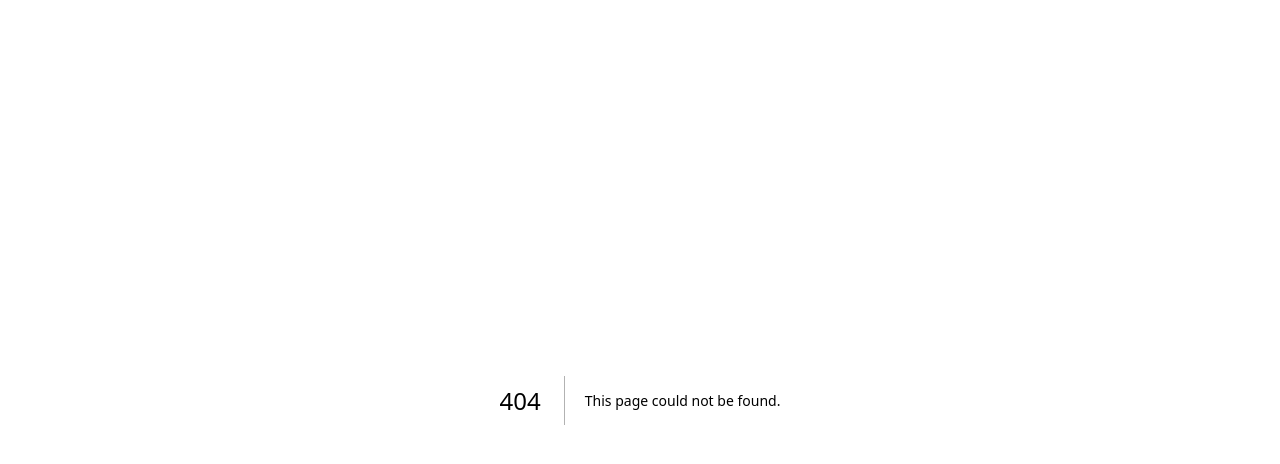
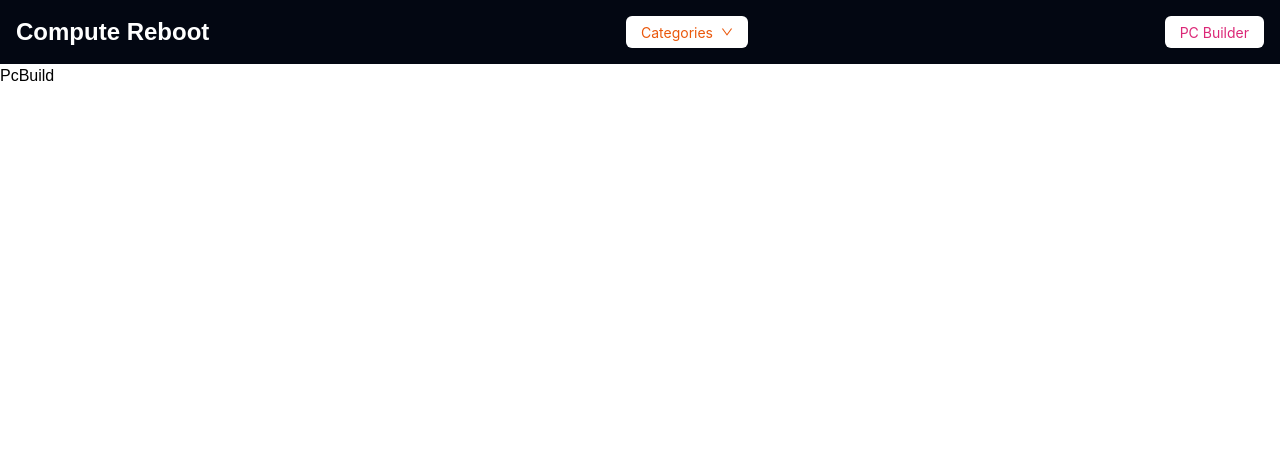
Before and after one commit to mahabubr/compute-reboot, a Next.js app: page /pc-build in a window 1280 px wide. Before the commit this address had no page. Shown: the top 464 px of the page. Built offline with nearby package versions, Linux system fonts and the light colour scheme.

Commit message:
navbar complete

```diff
--- a/package.json
+++ b/package.json
@@ -9,6 +9,8 @@
     "lint": "next lint"
   },
   "dependencies": {
+    "@ant-design/icons": "^5.1.4",
+    "antd": "^5.7.3",
     "autoprefixer": "10.4.14",
     "eslint": "8.45.0",
     "eslint-config-next": "13.4.12",
--- /dev/null
+++ b/src/components/Shared/Navbar.js
@@ -0,0 +1,59 @@
+import { Button, Dropdown, Menu } from "antd";
+import { DownOutlined } from "@ant-design/icons";
+import Link from "next/link";
+
+const Navbar = () => {
+  const menu = (
+    <Menu>
+      <Menu.Item>
+        <Link href="/processor">Processor</Link>
+      </Menu.Item>
+      <Menu.Item>
+        <Link href="/motherboard">Motherboard</Link>
+      </Menu.Item>
+      <Menu.Item>
+        <Link href="/ram">RAM</Link>
+      </Menu.Item>
+      <Menu.Item>
+        <Link href="/power-supply-unit">Power Supply Unit</Link>
+      </Menu.Item>
+      <Menu.Item>
+        <Link href="/storage-device">Storage Device</Link>
+      </Menu.Item>
+      <Menu.Item>
+        <Link href="/monitor">Monitor</Link>
+      </Menu.Item>
+      <Menu.Item>
+        <Link href="others">Others</Link>
+      </Menu.Item>
+    </Menu>
+  );
+
+  return (
+    <div className="bg-gray-950 p-4">
+      <div className="container mx-auto">
+        <div className="flex items-center justify-between">
+          <Link href="/">
+            <h2 className="text-white text-2xl font-bold">Compute Reboot</h2>
+          </Link>
+          <div>
+            <Dropdown overlay={menu} trigger={["click"]}>
+              <Button className="bg-white text-orange-600 hover:bg-orange-600 hover:text-white border-0">
+                Categories <DownOutlined />
+              </Button>
+            </Dropdown>
+          </div>
+          <div className="">
+            <Link href="/pc-build">
+              <Button className="bg-white text-pink-600 hover:bg-pink-600 hover:text-white border-0">
+                PC Builder
+              </Button>
+            </Link>
+          </div>
+        </div>
+      </div>
+    </div>
+  );
+};
+
+export default Navbar;
--- a/src/pages/_app.js
+++ b/src/pages/_app.js
@@ -1,5 +1,11 @@
-import '@/styles/globals.css'
+import Navbar from "@/components/Shared/Navbar";
+import "@/styles/globals.css";
 
 export default function App({ Component, pageProps }) {
-  return <Component {...pageProps} />
+  return (
+    <>
+      <Navbar />
+      <Component {...pageProps} />
+    </>
+  );
 }
--- a/src/pages/index.js
+++ b/src/pages/index.js
@@ -1,118 +1,9 @@
-import Image from 'next/image'
-import { Inter } from 'next/font/google'
+const Home = () => {
+  return (
+    <div>
+      <h1>Hello World</h1>
+    </div>
+  );
+};
 
-const inter = Inter({ subsets: ['latin'] })
-
-export default function Home() {
-  return (
-    <main
-      className={`flex min-h-screen flex-col items-center justify-between p-24 ${inter.className}`}
-    >
-      <div className="z-10 w-full max-w-5xl items-center justify-between font-mono text-sm lg:flex">
-        <p className="fixed left-0 top-0 flex w-full justify-center border-b border-gray-300 bg-gradient-to-b from-zinc-200 pb-6 pt-8 backdrop-blur-2xl dark:border-neutral-800 dark:bg-zinc-800/30 dark:from-inherit lg:static lg:w-auto lg:rounded-xl lg:border lg:bg-gray-200 lg:p-4 lg:dark:bg-zinc-800/30">
-          Get started by editing&nbsp;
-          <code className="font-mono font-bold">src/pages/index.js</code>
-        </p>
-        <div className="fixed bottom-0 left-0 flex h-48 w-full items-end justify-center bg-gradient-to-t from-white via-white dark:from-black dark:via-black lg:static lg:h-auto lg:w-auto lg:bg-none">
-          <a
-            className="pointer-events-none flex place-items-center gap-2 p-8 lg:pointer-events-auto lg:p-0"
-            href="https://vercel.com?utm_source=create-next-app&utm_medium=default-template-tw&utm_campaign=create-next-app"
-            target="_blank"
-            rel="noopener noreferrer"
-          >
-            By{' '}
-            <Image
-              src="/vercel.svg"
-              alt="Vercel Logo"
-              className="dark:invert"
-              width={100}
-              height={24}
-              priority
-            />
-          </a>
-        </div>
-      </div>
-
-      <div className="relative flex place-items-center before:absolute before:h-[300px] before:w-[480px] before:-translate-x-1/2 before:rounded-full before:bg-gradient-radial before:from-white before:to-transparent before:blur-2xl before:content-[''] after:absolute after:-z-20 after:h-[180px] after:w-[240px] after:translate-x-1/3 after:bg-gradient-conic after:from-sky-200 after:via-blue-200 after:blur-2xl after:content-[''] before:dark:bg-gradient-to-br before:dark:from-transparent before:dark:to-blue-700/10 after:dark:from-sky-900 after:dark:via-[#0141ff]/40 before:lg:h-[360px]">
-        <Image
-          className="relative dark:drop-shadow-[0_0_0.3rem_#ffffff70] dark:invert"
-          src="/next.svg"
-          alt="Next.js Logo"
-          width={180}
-          height={37}
-          priority
-        />
-      </div>
-
-      <div className="mb-32 grid text-center lg:mb-0 lg:grid-cols-4 lg:text-left">
-        <a
-          href="https://nextjs.org/docs?utm_source=create-next-app&utm_medium=default-template-tw&utm_campaign=create-next-app"
-          className="group rounded-lg border border-transparent px-5 py-4 transition-colors hover:border-gray-300 hover:bg-gray-100 hover:dark:border-neutral-700 hover:dark:bg-neutral-800/30"
-          target="_blank"
-          rel="noopener noreferrer"
-        >
-          <h2 className={`mb-3 text-2xl font-semibold`}>
-            Docs{' '}
-            <span className="inline-block transition-transform group-hover:translate-x-1 motion-reduce:transform-none">
-              -&gt;
-            </span>
-          </h2>
-          <p className={`m-0 max-w-[30ch] text-sm opacity-50`}>
-            Find in-depth information about Next.js features and API.
-          </p>
-        </a>
-
-        <a
-          href="https://nextjs.org/learn?utm_source=create-next-app&utm_medium=default-template-tw&utm_campaign=create-next-app"
-          className="group rounded-lg border border-transparent px-5 py-4 transition-colors hover:border-gray-300 hover:bg-gray-100 hover:dark:border-neutral-700 hover:dark:bg-neutral-800/30"
-          target="_blank"
-          rel="noopener noreferrer"
-        >
-          <h2 className={`mb-3 text-2xl font-semibold`}>
-            Learn{' '}
-            <span className="inline-block transition-transform group-hover:translate-x-1 motion-reduce:transform-none">
-              -&gt;
-            </span>
-          </h2>
-          <p className={`m-0 max-w-[30ch] text-sm opacity-50`}>
-            Learn about Next.js in an interactive course with&nbsp;quizzes!
-          </p>
-        </a>
-
-        <a
-          href="https://vercel.com/templates?framework=next.js&utm_source=create-next-app&utm_medium=default-template-tw&utm_campaign=create-next-app"
-          className="group rounded-lg border border-transparent px-5 py-4 transition-colors hover:border-gray-300 hover:bg-gray-100 hover:dark:border-neutral-700 hover:dark:bg-neutral-800/30"
-          target="_blank"
-          rel="noopener noreferrer"
-        >
-          <h2 className={`mb-3 text-2xl font-semibold`}>
-            Templates{' '}
-            <span className="inline-block transition-transform group-hover:translate-x-1 motion-reduce:transform-none">
-              -&gt;
-            </span>
-          </h2>
-          <p className={`m-0 max-w-[30ch] text-sm opacity-50`}>
-            Discover and deploy boilerplate example Next.js&nbsp;projects.
-          </p>
-        </a>
-
-        <a
-          href="https://vercel.com/new?utm_source=create-next-app&utm_medium=default-template-tw&utm_campaign=create-next-app"
-          className="group rounded-lg border border-transparent px-5 py-4 transition-colors hover:border-gray-300 hover:bg-gray-100 hover:dark:border-neutral-700 hover:dark:bg-neutral-800/30"
-          target="_blank"
-          rel="noopener noreferrer"
-        >
-          <h2 className={`mb-3 text-2xl font-semibold`}>
-            Deploy{' '}
-            <span className="inline-block transition-transform group-hover:translate-x-1 motion-reduce:transform-none">
-              -&gt;
-            </span>
-          </h2>
-          <p className={`m-0 max-w-[30ch] text-sm opacity-50`}>
-            Instantly deploy your Next.js site to a shareable URL with Vercel.
-          </p>
-        </a>
-      </div>
-    </main>
-  )
-}
+export default Home;
--- /dev/null
+++ b/src/pages/pc-build/index.js
@@ -0,0 +1,5 @@
+const PcBuild = () => {
+  return <div>PcBuild</div>;
+};
+
+export default PcBuild;
--- a/src/styles/globals.css
+++ b/src/styles/globals.css
@@ -2,26 +2,53 @@
 @tailwind components;
 @tailwind utilities;
 
-:root {
-  --foreground-rgb: 0, 0, 0;
-  --background-start-rgb: 214, 219, 220;
-  --background-end-rgb: 255, 255, 255;
+@import url("https://fonts.googleapis.com/css2?family=Ysabeau+Infant:wght@1;100;200;300;400;500;600;700;800;900;1000&display=swap");
+
+/* CSS Reset */
+
+/* Remove default margin, padding, and list styles */
+body,
+h1,
+h2,
+h3,
+h4,
+h5,
+h6,
+p,
+ul,
+ol,
+li {
+  margin: 0;
+  padding: 0;
+  list-style: none;
+  font-family: "Ysabeau Infant", sans-serif;
 }
 
-@media (prefers-color-scheme: dark) {
-  :root {
-    --foreground-rgb: 255, 255, 255;
-    --background-start-rgb: 0, 0, 0;
-    --background-end-rgb: 0, 0, 0;
-  }
+/* Reset font styles to improve consistency */
+body {
+  font-family: Arial, sans-serif;
+  font-size: 16px;
+  line-height: 1.5;
 }
 
-body {
-  color: rgb(var(--foreground-rgb));
-  background: linear-gradient(
-      to bottom,
-      transparent,
-      rgb(var(--background-end-rgb))
-    )
-    rgb(var(--background-start-rgb));
+/* Ensure elements take up the full width of their container */
+img,
+embed,
+iframe,
+object,
+video {
+  max-width: 100%;
 }
+
+/* Remove default hyperlink styles */
+a {
+  color: inherit;
+  text-decoration: none;
+}
+
+/* Set box-sizing to border-box for easier layout calculations */
+*,
+*::before,
+*::after {
+  box-sizing: border-box;
+}
--- a/tailwind.config.js
+++ b/tailwind.config.js
@@ -1,18 +1,22 @@
 /** @type {import('tailwindcss').Config} */
 module.exports = {
   content: [
-    './src/pages/**/*.{js,ts,jsx,tsx,mdx}',
-    './src/components/**/*.{js,ts,jsx,tsx,mdx}',
-    './src/app/**/*.{js,ts,jsx,tsx,mdx}',
+    "./src/pages/**/*.{js,ts,jsx,tsx,mdx}",
+    "./src/components/**/*.{js,ts,jsx,tsx,mdx}",
+    "./src/app/**/*.{js,ts,jsx,tsx,mdx}",
   ],
   theme: {
     extend: {
       backgroundImage: {
-        'gradient-radial': 'radial-gradient(var(--tw-gradient-stops))',
-        'gradient-conic':
-          'conic-gradient(from 180deg at 50% 50%, var(--tw-gradient-stops))',
+        "gradient-radial": "radial-gradient(var(--tw-gradient-stops))",
+        "gradient-conic":
+          "conic-gradient(from 180deg at 50% 50%, var(--tw-gradient-stops))",
       },
     },
   },
   plugins: [],
-}
+  corePlugins: {
+    preflight: false,
+  },
+  important: true,
+};
```
Also changed, not shown: 1 other file (tests, documents, lock files or other folders).
